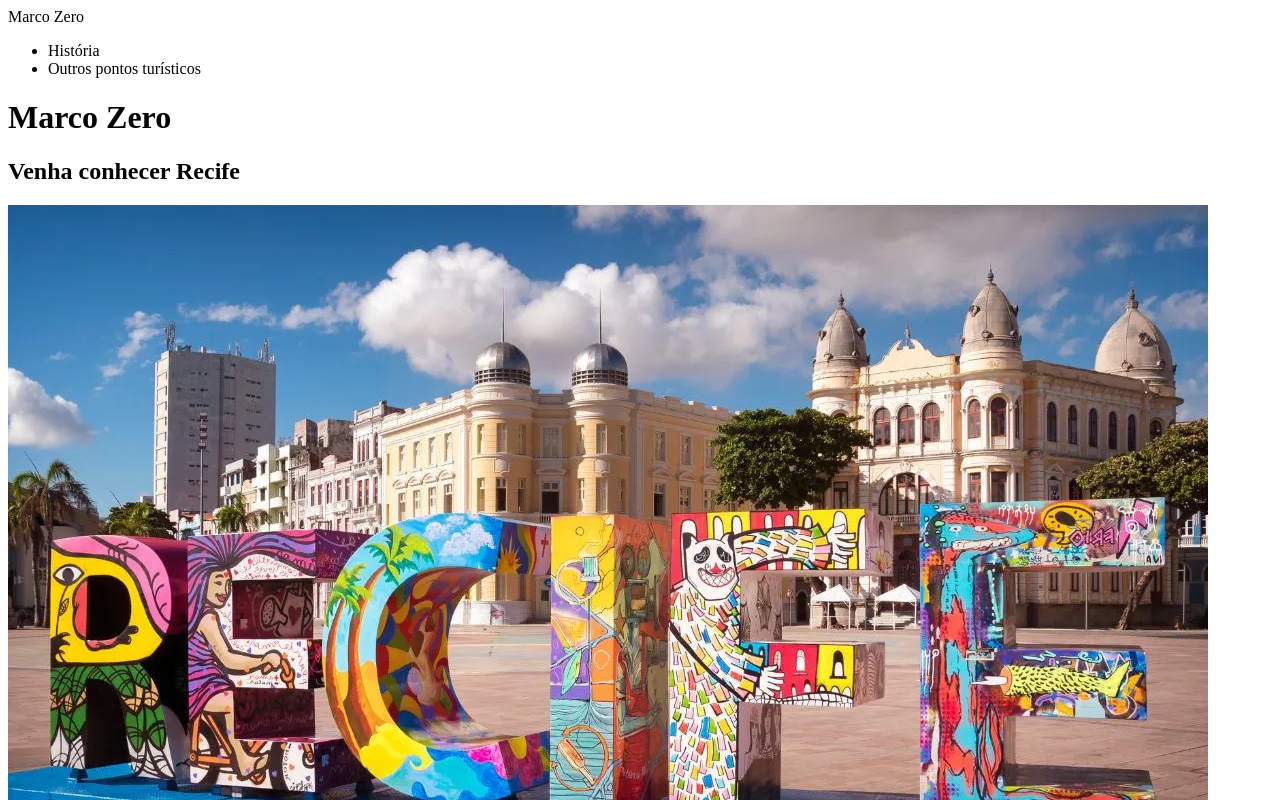
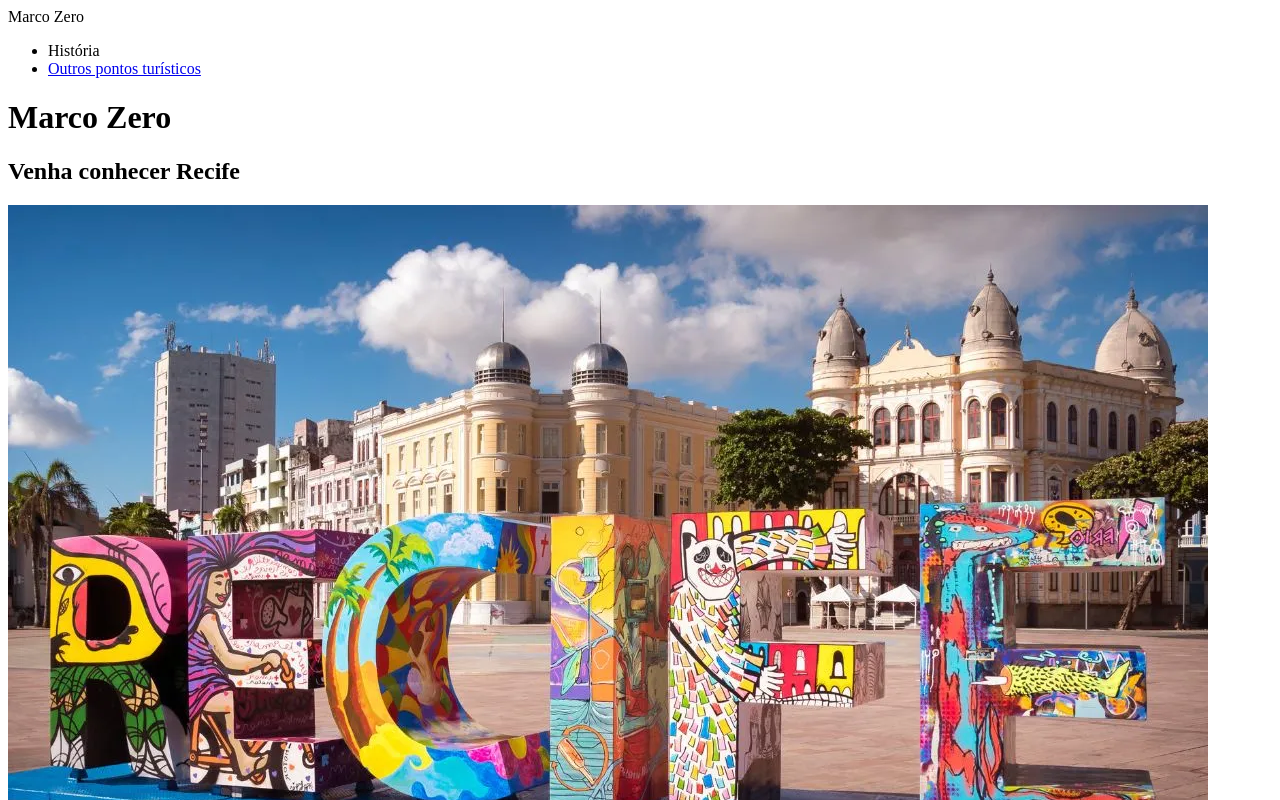
Before and after one commit to julia-ag76/atividade-marcozero, a plain HTML site: page index.html in a window 1280 px wide. Shown: the top 800 px of the page. Drawn offline with Linux system fonts and the light colour scheme.

Commit message:
arquivo index.html atualizado

```diff
--- a/index.html
+++ b/index.html
@@ -10,7 +10,11 @@
         <span>Marco Zero</span>
         <ul>
             <li>História</li>
-            <li>Outros pontos turísticos</li>
+            <li>
+                <a href="./pontos-turisticos.html">
+                    Outros pontos turísticos
+                </a>
+            </li>
         </ul>
     </header>
     <main>
```
